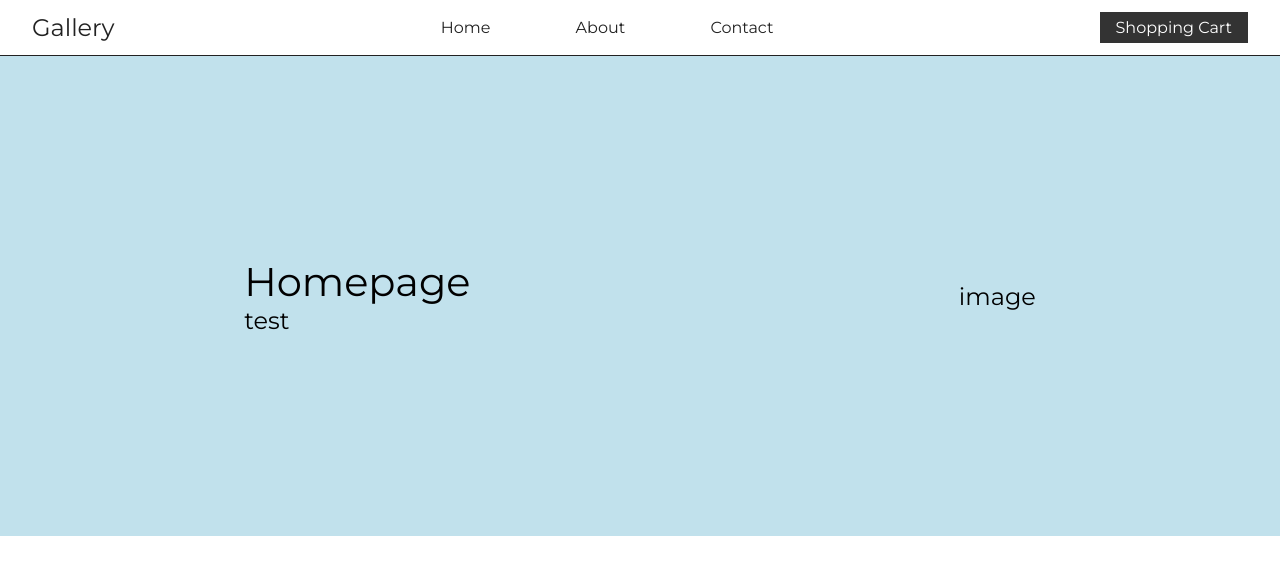
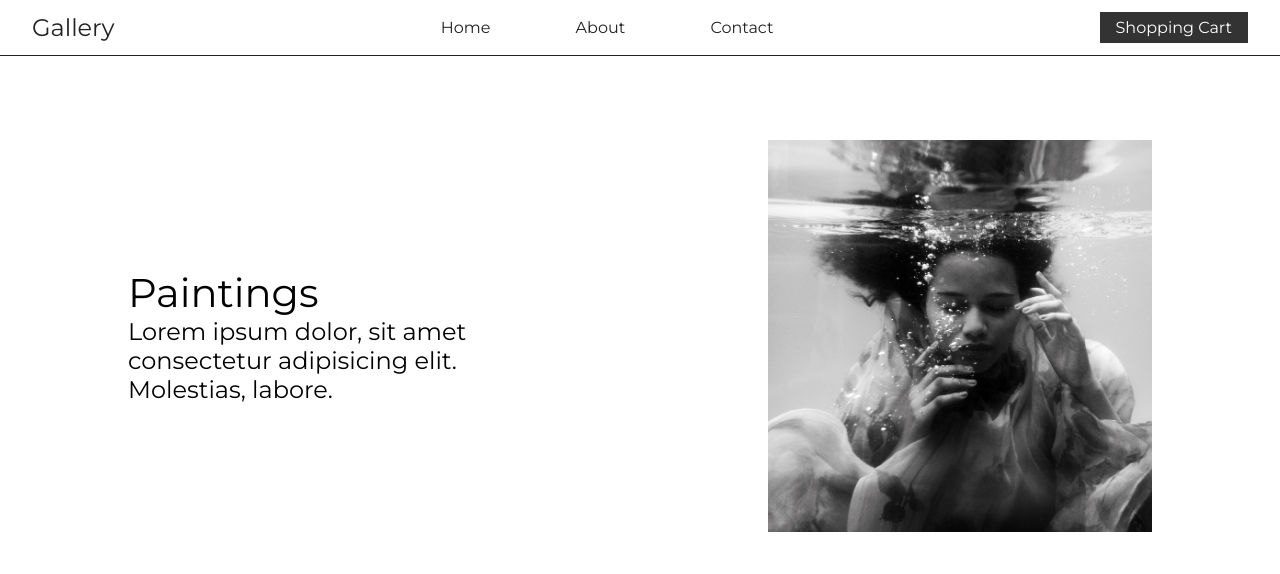
Before and after one commit to PetterFogel/react-app, a React (Create React App) app in the folder react-app/: page / in a window 1280 px wide. Shown: the top 574 px of the page. Built offline with nearby package versions, Linux system fonts and the light colour scheme.

Commit message:
Add styling component for homepage.

```diff
--- a/react-app/src/components/Main/Homepage.tsx
+++ b/react-app/src/components/Main/Homepage.tsx
@@ -1,28 +1,21 @@
-import React, { CSSProperties } from 'react'
-import { subTitle, title } from '../../css/GeneralStyles'
+import { flexCenter, subTitle, title } from '../../css/GeneralStyles';
+import { useStyles } from '../../css/HomepageStyle';
 
 function Homepage() {
+    const classes = useStyles();
     return (
-        <main style={rootStyle}>
-            <div>
-                <h2 style={title}>Homepage</h2>
-                <p style={subTitle}>test</p>
+        <main className={classes.rootStyle}>
+            <div
+                className={classes.introDiv}
+                >
+                <h2 style={title}>Paintings</h2>
+                <p style={subTitle}>Lorem ipsum dolor, sit amet consectetur adipisicing elit. Molestias, labore.</p>
             </div>
-            <div>
-                <p style={subTitle}>image</p>
+            <div className={classes.imageholder}>
+                <div className={classes.imgStyle}></div>
             </div>
         </main>
     )
 }
 
-const rootStyle: CSSProperties = {
-    width: "100%",
-    height: "60vh",
-    background: "#c1e1ec",
-    display: "flex",
-    flexDirection: "row",
-    justifyContent: "space-around",
-    alignItems: "center"
-}
-
-export default Homepage
+export default Homepage;
--- /dev/null
+++ b/react-app/src/css/HomepageStyle.tsx
@@ -0,0 +1,41 @@
+import { createStyles, makeStyles, Theme } from "@material-ui/core";
+import introImage from '../assets/home-bg.jpg';
+
+export const useStyles = makeStyles((theme: Theme) =>
+    createStyles({
+        rootStyle: {
+            width: "100%",
+            height: "70vh",
+            display: "flex",
+            flexDirection: "row",
+            justifyContent: "space-around",
+            alignItems: "center",
+            [theme.breakpoints.down('md')]: {
+                flexDirection: "column",
+                height: "90vh",
+              },
+        },
+        introDiv: {
+            flexDirection: "column",
+            alignItems: "flex-start",
+            width: "30%",
+        },
+        imageholder: {
+            flexDirection: "column",
+            width: "30%",
+            height: "70%",
+            [theme.breakpoints.down('md')]: {
+                width: "50%",
+                height: "50vh"
+              },
+        },
+        imgStyle: {
+            backgroundImage: `url(${introImage})`,
+            backgroundPosition: "center",
+            backgroundRepeat: "no-repeat",
+            backgroundSize: "cover",
+            width: "100%",
+            height: "100%"
+        }
+    }),
+);
```
